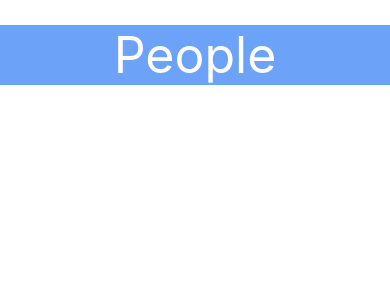
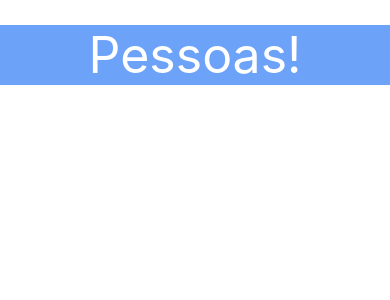
Before and after one commit to vfcruz07/projeto-react-curso-01, a React Native app: screen / in a window 390 px wide. Shown: the top 300 px of the page. Built offline with nearby package versions, Linux system fonts and the light colour scheme.

Commit message:
Video #47 - Using props on Header

```diff
--- a/App.js
+++ b/App.js
@@ -6,7 +6,7 @@
 export default function App() {
   return (
     <View>
-      <Header/>
+      <Header title="Pessoas!" />
     </View>
   );
 
--- a/src/components/Header.js
+++ b/src/components/Header.js
@@ -3,7 +3,7 @@
 
 const Header = (props) => (
     <View style={style.container}>
-        <Text style={style.title}>People</Text>
+        <Text style={style.title}>{props.title}</Text>
     </View>
 );
 
```
Also changed, not shown: package.json (line endings or trailing spaces), 1 other file (tests, documents, lock files or other folders).
